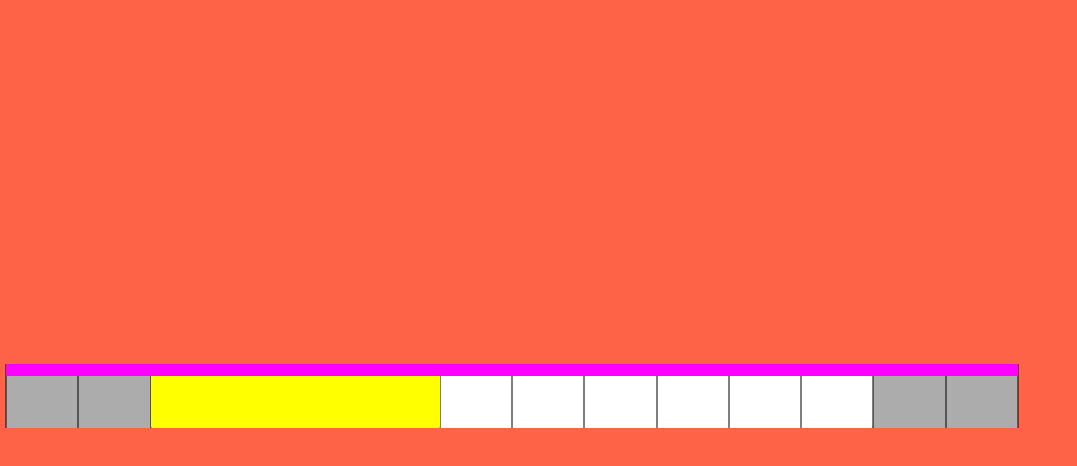
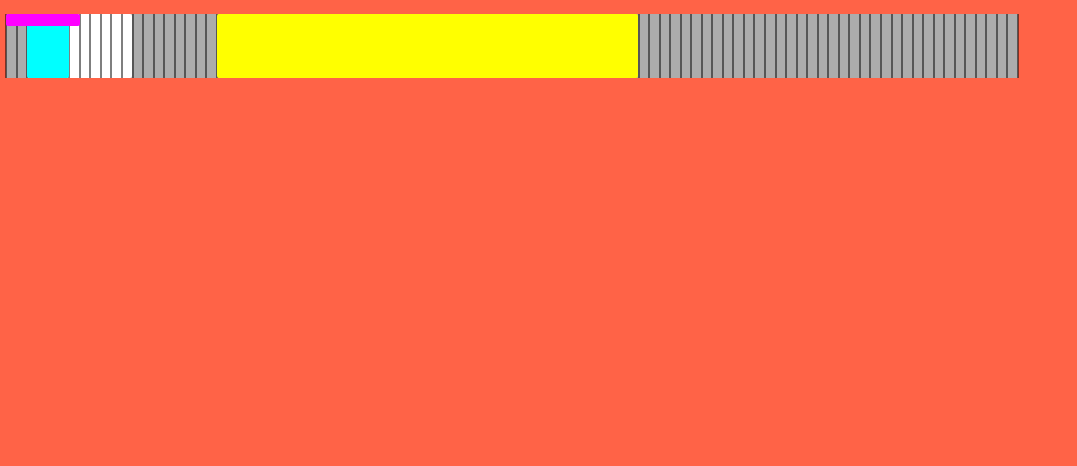
Before and after one commit to ubaideforte/github-searcher, a React (Create React App) app: page /slider in a window 1280 px wide. Shown: the top 466 px of the page, without its empty margins (0-1077 px from the left). Built offline with nearby package versions, Linux system fonts and the light colour scheme.

Commit message:
added value based slider

```diff
--- a/src/slider.js
+++ b/src/slider.js
@@ -23,38 +23,39 @@ const SliderComponent = (props) => {
             width: "80vw",
             height: "100px",
             position: "absolute",
+            top: 0,
             zIndex: 400,
           }}
         >
           <MainSlider
             className="se"
             min={0}
-            max={210}
+            max={144}
             range
-            step={15}
+            step={1.5}
             marks={marks}
             range={{ draggableTrack: true }}
-            defaultValue={[30, 180]}
+            defaultValue={[3, 18]}
           />
 
           <SecondSlider
             className="se"
             min={0}
-            max={210}
+            max={144}
             range
-            step={15}
+            step={1.5}
             marks={marks}
             range={{ draggableTrack: true }}
-            defaultValue={[30, 90]}
+            defaultValue={[3, 9]}
             color="cyan"
           />
 
           <SecondSlider
             className="se"
             min={0}
-            max={210}
+            max={144}
             range
-            step={15}
+            step={1.5}
             marks={marks}
             range={{ draggableTrack: true }}
             defaultValue={[30, 90]}
@@ -64,24 +65,14 @@ const SliderComponent = (props) => {
           <ThirdSlider
             className="th"
             min={0}
-            max={210}
+            max={144}
             range
-            step={15}
-            // marks={marks}
+            step={1.5}
+            marks={marks}
             range={{ draggableTrack: true }}
-            defaultValue={[0, 210]}
+            defaultValue={[0, 10]}
             color="magenta"
           />
-
-          {/* <Slider
-            className="th"
-            min={0}
-            max={210}
-            step={15}
-            // marks={marks}
-            range={{ draggableTrack: true }}
-            defaultValue={[60, 120]}
-          /> */}
         </section>
       </div>
     </div>
@@ -92,100 +83,100 @@ export default SliderComponent;
 
 const marks = {
   0: 0,
-  15: 15,
-  30: 30,
-  45: 45,
-  60: 60,
-  75: 75,
-  90: 90,
-  105: 105,
-  120: 120,
-  135: 135,
-  150: 150,
-  165: 165,
-  180: 180,
-  195: 195,
-  210: 210,
-  // 225: 225,
-  // 240: 240,
-  // 255: 255,
-  // 270: 270,
-  // 285: 285,
-  // 300: 300,
-  // 315: 315,
-  // 330: 330,
-  // 345: 345,
-  // 360: 360,
-  // 375: 375,
-  // 390: 390,
-  // 405: 405,
-  // 420: 420,
-  // 435: 435,
-  // 450: 450,
-  // 465: 465,
-  // 480: 480,
-  // 495: 495,
-  // 510: 510,
-  // 525: 525,
-  // 540: 540,
-  // 555: 555,
-  // 570: 570,
-  // 585: 585,
-  // 600: 600,
-  // 615: 615,
-  // 630: 630,
-  // 645: 645,
-  // 660: 660,
-  // 675: 675,
-  // 690: 690,
-  // 705: 705,
-  // 720: 720,
-  // 735: 735,
-  // 750: 750,
-  // 765: 765,
-  // 780: 780,
-  // 795: 795,
-  // 810: 810,
-  // 825: 825,
-  // 840: 840,
-  // 855: 855,
-  // 870: 870,
-  // 885: 885,
-  // 900: 900,
-  // 915: 915,
-  // 930: 930,
-  // 945: 945,
-  // 960: 960,
-  // 975: 975,
-  // 990: 990,
-  // 1005: 1005,
-  // 1020: 1020,
-  // 1035: 1035,
-  // 1050: 1050,
-  // 1065: 1065,
-  // 1080: 1080,
-  // 1095: 1095,
-  // 1110: 1110,
-  // 1125: 1125,
-  // 1140: 1140,
-  // 1155: 1155,
-  // 1170: 1170,
-  // 1185: 1185,
-  // 1200: 1200,
-  // 1215: 1215,
-  // 1230: 1230,
-  // 1245: 1245,
-  // 1260: 1260,
-  // 1275: 1275,
-  // 1290: 1290,
-  // 1305: 1305,
-  // 1320: 1320,
-  // 1335: 1335,
-  // 1350: 1350,
-  // 1365: 1365,
-  // 1380: 1380,
-  // 1395: 1395,
-  // 1410: 1410,
-  // 1425: 1425,
-  // 1440: 1440,
+  1.5: 1.5,
+  3.0: 3.0,
+  4.5: 4.5,
+  6.0: 6.0,
+  7.5: 7.5,
+  9.0: 9.0,
+  10.5: 10.5,
+  12.0: 12.0,
+  13.5: 13.5,
+  15.0: 15.0,
+  16.5: 16.5,
+  18.0: 18.0,
+  19.5: 19.5,
+  21.0: 21.0,
+  22.5: 22.5,
+  24.0: 24.0,
+  25.5: 25.5,
+  27.0: 27.0,
+  28.5: 28.5,
+  30.0: 30.0,
+  31.5: 31.5,
+  33.0: 33.0,
+  34.5: 34.5,
+  36.0: 36.0,
+  37.5: 37.5,
+  39.0: 39.0,
+  40.5: 40.5,
+  42.0: 42.0,
+  43.5: 43.5,
+  45.0: 45.0,
+  46.5: 46.5,
+  48.0: 48.0,
+  49.5: 49.5,
+  51.0: 51.0,
+  52.5: 52.5,
+  54.0: 54.0,
+  55.5: 55.5,
+  57.0: 57.0,
+  58.5: 58.5,
+  60.0: 60.0,
+  61.5: 615,
+  63.0: 63.0,
+  64.5: 64.5,
+  66.0: 66.0,
+  67.5: 67.5,
+  69.0: 69.0,
+  70.5: 70.5,
+  72.0: 72.0,
+  73.5: 73.5,
+  75.0: 75.0,
+  76.5: 76.5,
+  78.0: 78.0,
+  79.5: 79.5,
+  81.0: 81.0,
+  82.5: 82.5,
+  84.0: 84.0,
+  85.5: 85.5,
+  87.0: 87.0,
+  88.5: 88.5,
+  90.0: 90.0,
+  91.5: 91.5,
+  93.0: 93.0,
+  94.5: 94.5,
+  96.0: 96.0,
+  97.5: 97.5,
+  99.0: 99.0,
+  100.5: 100.5,
+  102.0: 102.0,
+  103.5: 103.5,
+  105.0: 105.0,
+  106.5: 106.5,
+  108.0: 108.0,
+  109.5: 109.5,
+  111.0: 111.0,
+  112.5: 112.5,
+  114.0: 114.0,
+  115.5: 115.5,
+  117.0: 117.0,
+  118.5: 118.5,
+  120.0: 120.0,
+  121.5: 121.5,
+  123.0: 123.0,
+  124.5: 124.5,
+  126.0: 126.0,
+  127.5: 127.5,
+  129.0: 129.0,
+  130.5: 130.5,
+  132.0: 132.0,
+  133.5: 133.5,
+  135.0: 135.0,
+  136.5: 136.5,
+  138.0: 138.0,
+  139.5: 139.5,
+  141.0: 141.0,
+  142.5: 142.5,
+  144.0: 144.0,
 };
```
